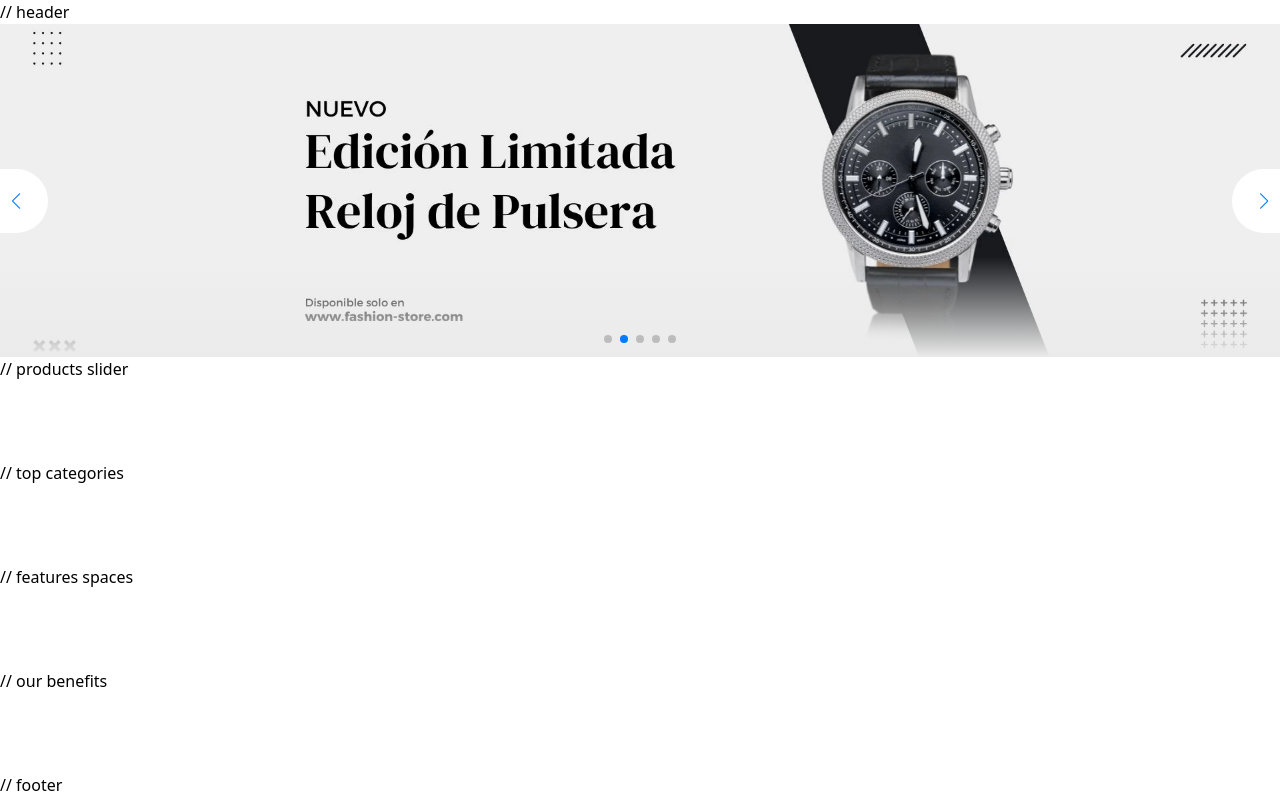
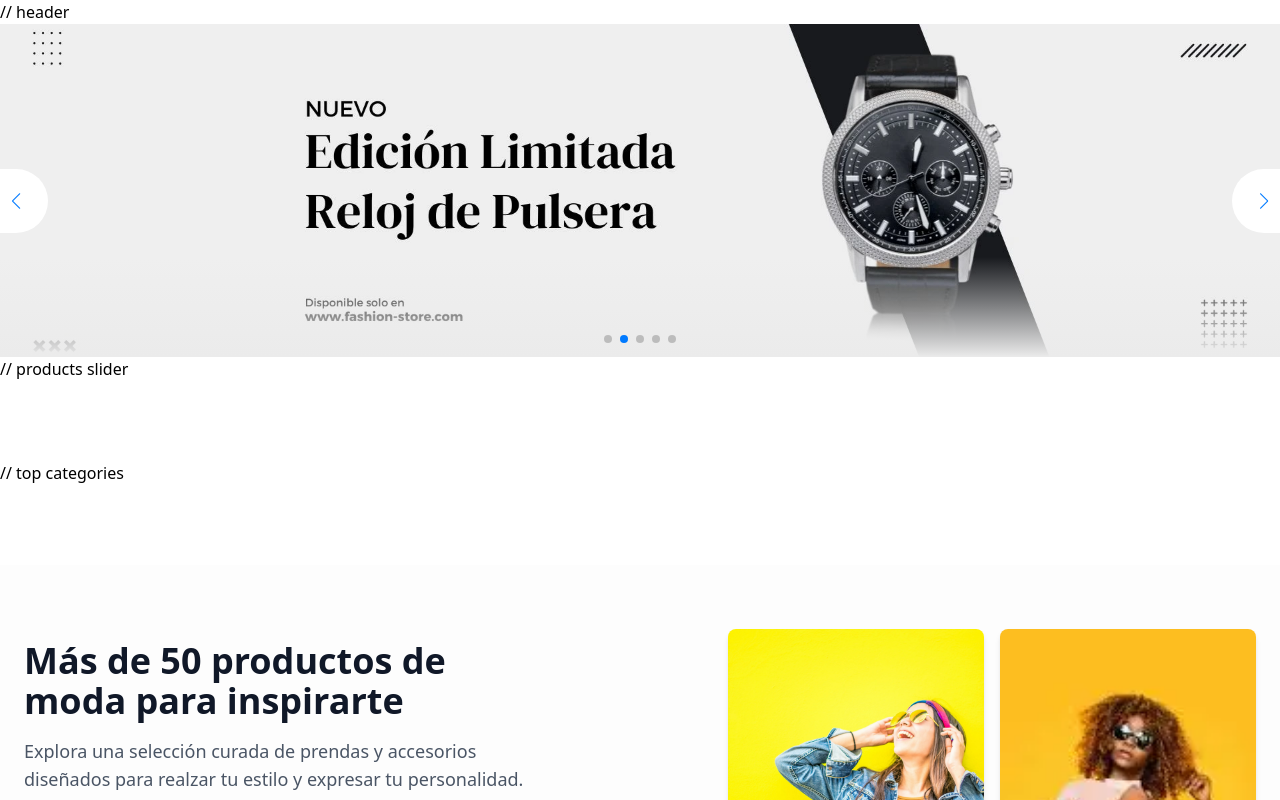
Before and after one commit to VVladT/fashion-store, a Next.js app: page / in a window 1280 px wide. Shown: the top 800 px of the page. Built offline with nearby package versions, Linux system fonts and the light colour scheme.

Commit message:
use FeaturedSpaces in main page

```diff
--- a/src/app/(ecommerce)/page.tsx
+++ b/src/app/(ecommerce)/page.tsx
@@ -1,4 +1,5 @@
 import HeroSlider from "@/modules/shared/components/ui/slider/hero/HeroSlider";
+import FeaturedSpaces from "@/modules/shared/components/ui/sections/featured/FeaturedSpaces";
 
 export default function HomePage() {
   return (
@@ -12,7 +13,7 @@ export default function HomePage() {
         // top categories
 
         <div className="h-[5rem]"></div>
-
+        <FeaturedSpaces/>
         // features spaces
 
         <div className="h-[5rem]"></div>
```
